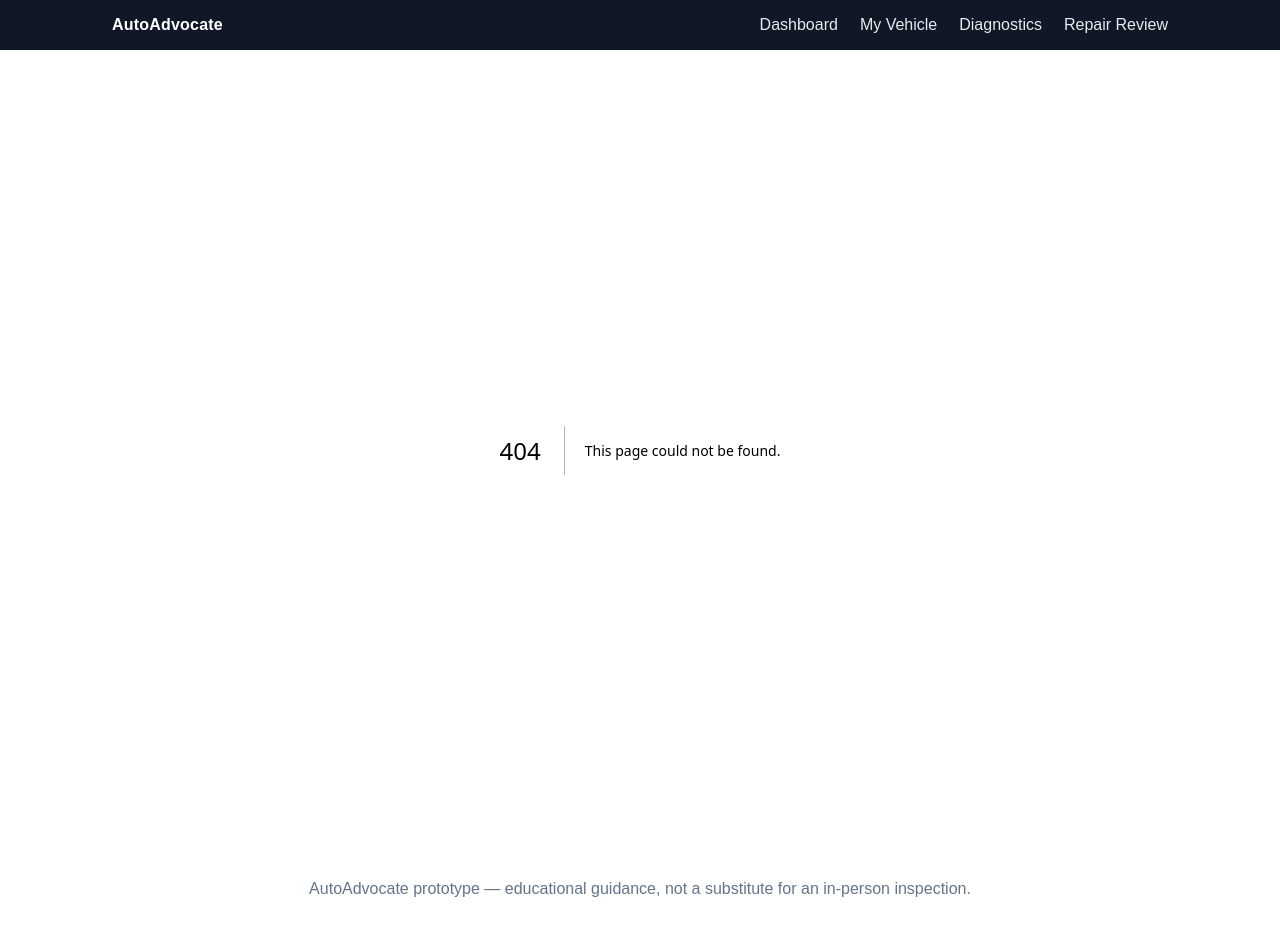
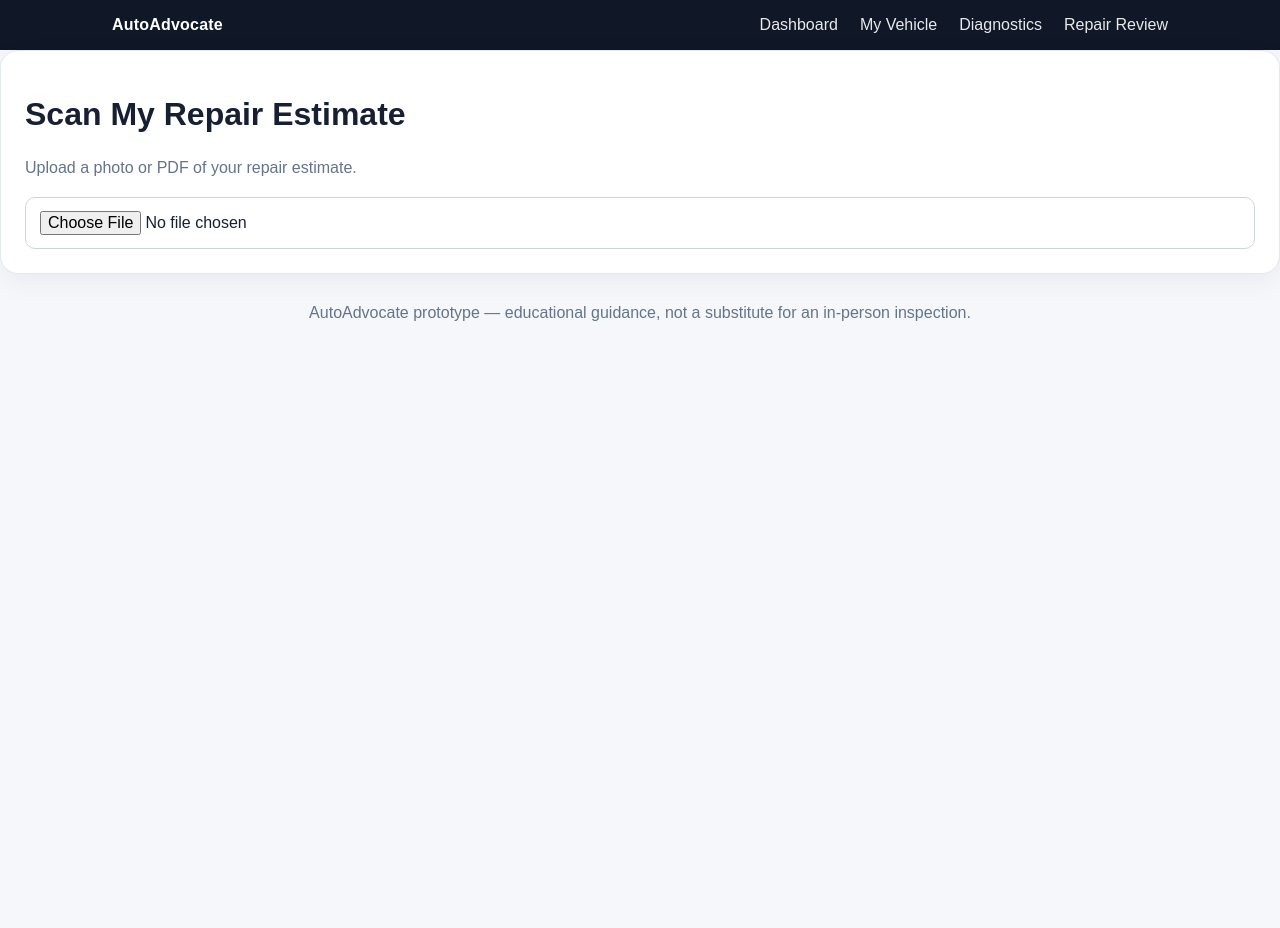
Before and after one commit to freydo7003/AutoAdvocate, a Next.js app: page /scan in a window 1280 px wide. Before the commit this address had no page. After the commit the page ends 800 px from the top, so only its background shows below. Built offline with nearby package versions, Linux system fonts and the light colour scheme.

Commit message:
Add repair estimate scanner prototype
Added the Scan My Repair Estimate page, file upload, Analyze Estimate button, and prototype estimate review.

```diff
--- /dev/null
+++ b/app/scan/page.tsx
@@ -0,0 +1,69 @@
+"use client";
+
+import { useState } from "react";
+
+export default function ScanEstimatePage() {
+  const [fileName, setFileName] = useState("");
+const [analyzed, setAnalyzed] = useState(false);
+  return (
+    <main className="container">
+      <div className="card">
+        <h1>Scan My Repair Estimate</h1>
+
+        <p className="muted">
+          Upload a photo or PDF of your repair estimate.
+        </p>
+
+        <input
+          type="file"
+          accept="image/*,.pdf"
+          onChange={(event) => {
+            const file = event.target.files?.[0];
+
+            if (file) {
+              setFileName(file.name);
+            }
+          }}
+        />
+
+        {fileName && (
+          <div className="card">
+            <h2>File selected</h2>
+            <p>{fileName}</p>
+            <button
+  className="btn"
+  type="button"
+  onClick={() => setAnalyzed(true)}
+>
+  Analyze Estimate
+</button>
+            <p className="muted">
+              AutoAdvocate will analyze this estimate in a future step.
+            </p>
+          </div>
+        )}
+      </div>
+      {analyzed && (
+  <div className="card">
+    <h2>AutoAdvocate Estimate Review</h2>
+
+    <h3>🟡 Use Caution</h3>
+
+    <p>
+      This estimate has been uploaded successfully. AutoAdvocate will soon
+      review the repairs, prices, and recommendations.
+    </p>
+
+    <h3>What AutoAdvocate will check</h3>
+
+    <ul>
+      <li>Which repairs are urgent</li>
+      <li>Which repairs may be able to wait</li>
+      <li>Whether the prices look reasonable</li>
+      <li>Questions to ask the repair shop</li>
+    </ul>
+  </div>
+)}
+    </main>
+  );
+}
```
Also changed, not shown: app/page.tsx (+11 -0 lines).
